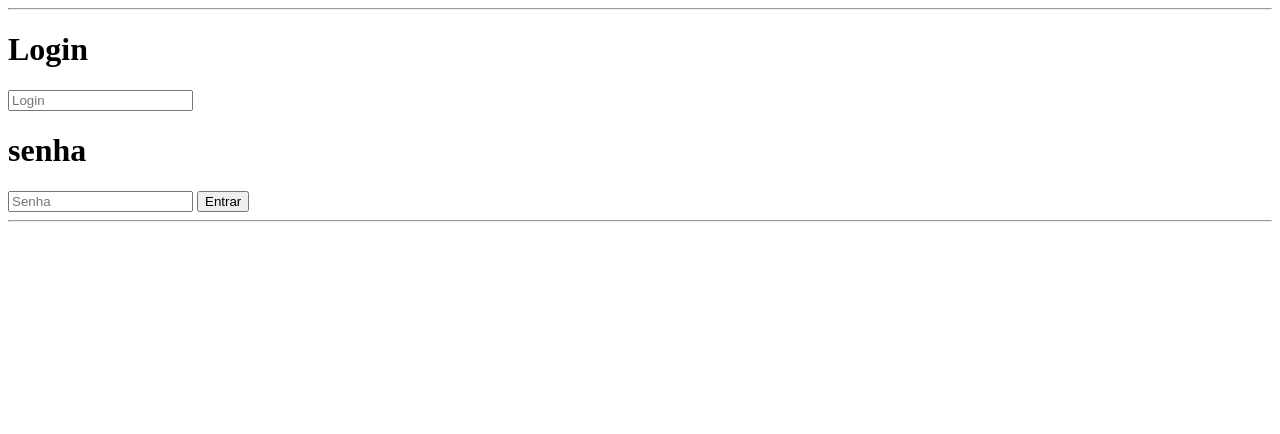
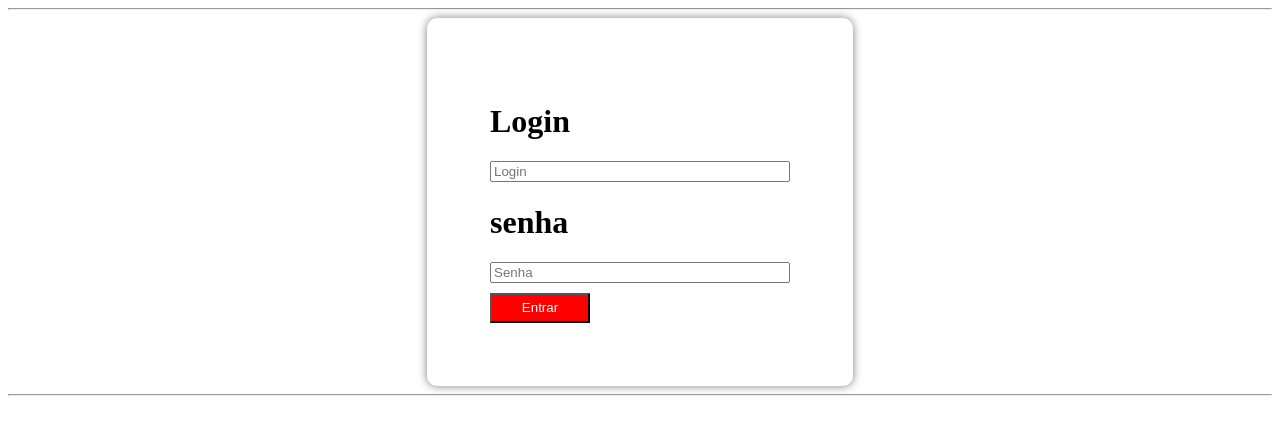
Before and after one commit to PedroMoletta/AulaRonaldo, a plain HTML site: page index.html in a window 1280 px wide. Drawn offline with nearby package versions, Linux system fonts and the light colour scheme.

Commit message:
feat: adicionado css na paágina

```diff
--- a/index.html
+++ b/index.html
@@ -5,13 +5,40 @@
   <script src="https://ajax.googleapis.com/ajax/libs/jquery/3.6.0/jquery.min.js"></script>
   <title></title>
 </head>
+<style>
+  .botao {
+    width: 100px;
+    height: 30px;
+    background-color: red;
+    color: white;
+    cursor: pointer;
+    margin-top: 10px;
+  }
+  .botao:hover {
+    transform: scale(1.2);
+  }
+  .container{
+    display: flex;
+    justify-content: center;
+    flex-direction: column;
+    width: 300px;
+    margin-left: auto;
+    margin-right: auto;
+    padding: 5%;
+    border-radius: 10px;
+    box-shadow: 0 0 10px 0 rgba(0,0,0,0.5);
+  }
+</style>
+
 <body>
     <hr/>
-    <h1>Login</h1>
-    <input type="text" id="login" placeholder="Login">
-    <h1>senha</h1>
-    <input type="password" id="senha" placeholder="Senha">
-    <button id="btn_entrar">Entrar</button>
+    <div class="container">
+      <h1>Login</h1>
+      <input type="text" id="login" placeholder="Login">
+      <h1>senha</h1>
+      <input type="password" id="senha" placeholder="Senha">
+      <button class="botao" id="btn_entrar">Entrar</button>
+    </div>
     <hr/>
 
     <script src="index.js"></script>
```
